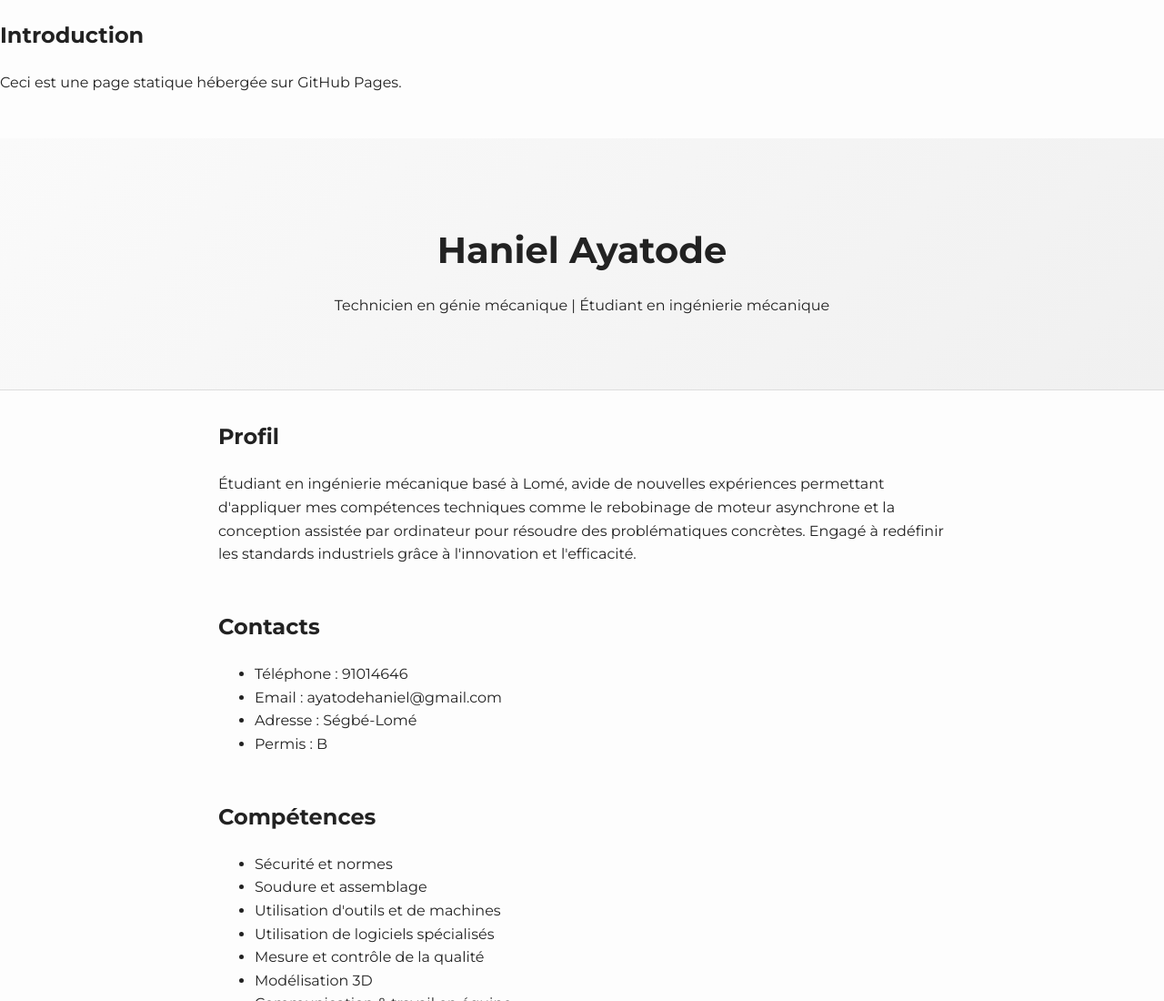
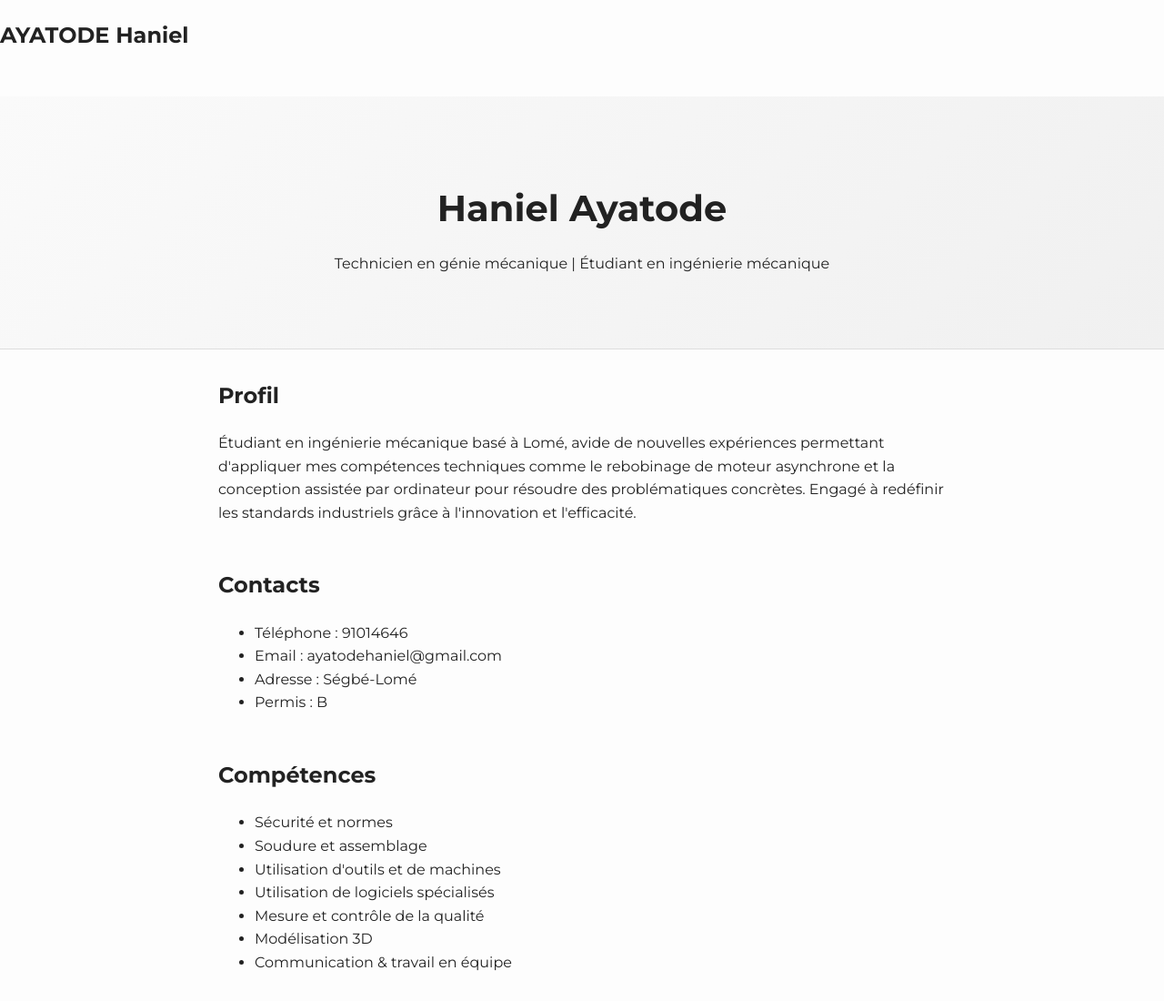
Before and after one commit to bigh20/Portfolio-Web, a plain HTML site: page index.html in a window 1280 px wide. Shown: the top 1100 px of the page at 91% size. Drawn offline with Linux system fonts and the light colour scheme.

Commit message:
Update index.html

```diff
--- a/index.html
+++ b/index.html
@@ -6,9 +6,8 @@
   <title>Haniel Ayatode</title>
   <link rel="stylesheet" href="style.css">
   <section class="intro fade-in">
-  <h2>Introduction</h2>
-  <p>Ceci est une page statique hébergée sur GitHub Pages.</p>
-</section>
+  <h2>AYATODE Haniel</h2>
+ </section>
 
   <link href="https://fonts.googleapis.com/css2?family=Montserrat:wght@400;700&display=swap" rel="stylesheet">
 
```
